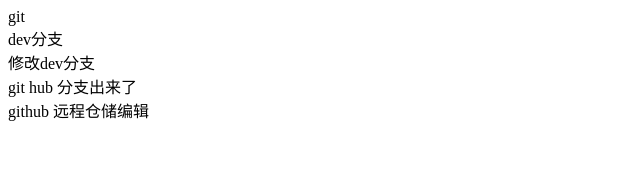
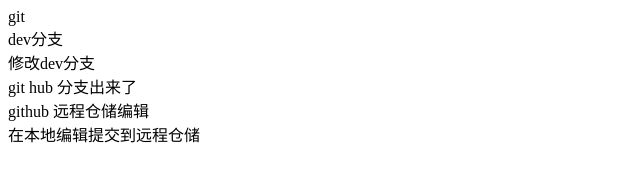
Before and after one commit to return-stay/gitpush, a plain HTML site: page index.html in a window 1280 px wide. Shown: the whole page, without its empty margins (0-640 px from the left). Drawn offline with Linux system fonts and the light colour scheme.

Commit message:
本地修改

```diff
--- a/index.html
+++ b/index.html
@@ -20,5 +20,7 @@
 
   <div>github 远程仓储编辑</div>
 
+  <div>在本地编辑提交到远程仓储</div>
+
 </body>
 </html>
```
